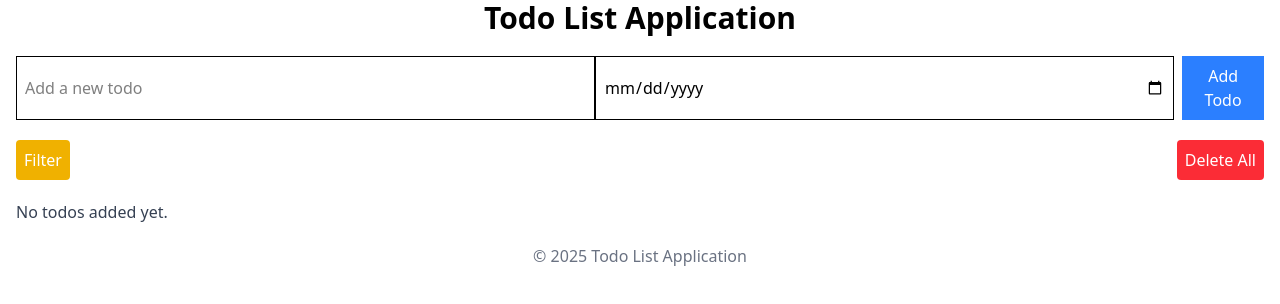
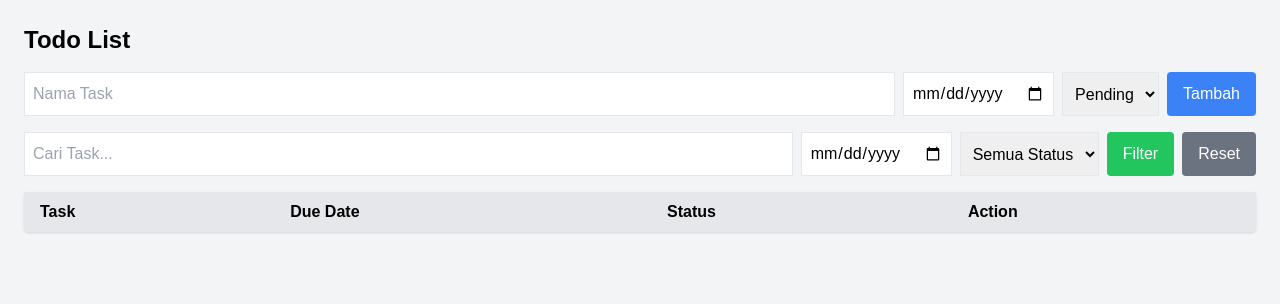
Before and after one commit to Revou-Coding-Camp/codingcamp-04-aug-25-thaliawijaya03, a plain HTML site: page index.html in a window 1280 px wide. Both pictures are taken after a click on the button "Filter". Drawn offline with nearby package versions, Linux system fonts and the light colour scheme.

Commit message:
feat: add filtering functionality for todos by date and update event listener for filter button

```diff
--- a/css/style.css
+++ b/css/style.css
@@ -0,0 +1,7 @@
+body {
+    font-family: Arial, sans-serif;
+}
+
+table th, table td {
+    text-align: left;
+}
--- a/index.html
+++ b/index.html
@@ -3,50 +3,53 @@
 <head>
     <meta charset="UTF-8">
     <meta name="viewport" content="width=device-width, initial-scale=1.0">
-    <title>Todo List Application</title>
+    <title>Todo List dengan Filter</title>
+    <link rel="stylesheet" href="css/style.css">
+    <script src="https://cdn.tailwindcss.com"></script>
+</head>
+<body class="bg-gray-100">
 
-    <!-- CSS External Link -->
-    <link rel="stylesheet" href="css/style.css">
+    <div class="container mx-auto p-6">
+        <h1 class="text-2xl font-bold mb-4">Todo List</h1>
 
-    <!-- Tailwind CSS CDN -->
-    <script src="https://cdn.jsdelivr.net/npm/@tailwindcss/browser@4"></script>
-</head>
+        <!-- Form Tambah Task -->
+        <div class="flex gap-2 mb-4">
+            <input type="text" id="task" placeholder="Nama Task" class="border p-2 flex-1">
+            <input type="date" id="dueDate" class="border p-2">
+            <select id="status" class="border p-2">
+                <option value="Pending">Pending</option>
+                <option value="Selesai">Selesai</option>
+            </select>
+            <button onclick="addTodo()" class="bg-blue-500 text-white px-4 py-2 rounded">Tambah</button>
+        </div>
 
-<body>
+        <!-- Filter -->
+        <div class="flex gap-2 mb-4">
+            <input type="text" id="filterTask" placeholder="Cari Task..." class="border p-2 flex-1">
+            <input type="date" id="filterDate" class="border p-2">
+            <select id="filterStatus" class="border p-2">
+                <option value="">Semua Status</option>
+                <option value="Pending">Pending</option>
+                <option value="Selesai">Selesai</option>
+            </select>
+            <button onclick="applyFilter()" class="bg-green-500 text-white px-4 py-2 rounded">Filter</button>
+            <button onclick="resetFilter()" class="bg-gray-500 text-white px-4 py-2 rounded">Reset</button>
+        </div>
 
-    <!-- Main Header -->
-    <header class="text-center">
-        <h1 class="text-3xl font-bold">Todo List Application</h1>
-    </header>
+        <!-- Tabel -->
+        <table class="table-auto w-full bg-white shadow rounded">
+            <thead class="bg-gray-200">
+                <tr>
+                    <th class="px-4 py-2">Task</th>
+                    <th class="px-4 py-2">Due Date</th>
+                    <th class="px-4 py-2">Status</th>
+                    <th class="px-4 py-2">Action</th>
+                </tr>
+            </thead>
+            <tbody id="todoTable"></tbody>
+        </table>
+    </div>
 
-    <!-- Main Content -->
-    <main class="px-[16px]">
-        <form>
-            <div class="flex justify-center mt-5 mb-5">
-                <input type="text" id="todo-input" placeholder="Add a new todo" class="border p-2 w-1/2">
-                <input type="date" id="date-input" class="border p-2 w-1/2">
-                <button type="button" onclick="validateForm()" class="ml-2 bg-blue-500 text-white p-2">Add Todo</button>
-            </div>
-        </form>
-
-        <!-- Action Section-->
-        <section class="flex justify-between mt-5">
-            <button id="filter-button" class="rounded-[4px] bg-yellow-500 text-white p-2">Filter</button>
-            <button type="button" onclick="clearTodos();" class="rounded-[4px] bg-red-500 text-white p-2">Delete All</button>
-        </section>
-
-        <!-- Todo List Section -->
-        <section id="todo-list" class="mt-5">
-            <p class="text-gray-700">No todos added yet.</p>
-        </section>
-    </main>
-
-    <!-- Footer Content -->
-    <footer>
-        <p class="text-center text-gray-500 mt-5">© 2025 Todo List Application</p>
-    </footer>
-
-    <!-- JavaScript External Link -->
     <script src="js/script.js"></script>
 </body>
 </html>
--- a/js/script.js
+++ b/js/script.js
@@ -1,67 +1,71 @@
 console.log("Hello, World!");
+let todos = [];
 
-// Array to store todo items
-let todoList = [];
+function addTodo() {
+    const task = document.getElementById("task").value.trim();
+    const dueDate = document.getElementById("dueDate").value;
+    const status = document.getElementById("status").value;
 
-// Validate the form inputs before adding a todo
-function validateForm() {
-    const todoText = document.getElementById('todo-input').value.trim();
-    const dueDate = document.getElementById('date-input').value;
-
-    if (todoText === '' || dueDate === '') {
-        alert('Please enter a todo item and a due date.');
-    } else {
-        addTodo(todoText, dueDate);
-
-        // Clear the input fields
-        document.getElementById('todo-input').value = '';
-        document.getElementById('date-input').value = '';
-    }
-}
-
-// Add a new todo to the list
-function addTodo(task, date) {
-    const todoItem = {
-        task: task,
-        date: date
-    };
-    todoList.push(todoItem);
-    displayTodos();
-    console.log('Todo added:', todoList);
-}
-
-// Display the todo list
-function displayTodos() {
-    const todoContainer = document.getElementById('todo-list');
-    todoContainer.innerHTML = ''; // Clear existing todos
-
-    if (todoList.length === 0) {
-        todoContainer.innerHTML = '<p class="text-gray-700">No todos added yet.</p>';
+    if (!task || !dueDate) {
+        alert("Isi task dan due date!");
         return;
     }
 
-    todoList.forEach((item, index) => {
-        const listItem = document.createElement('div');
-        listItem.classList.add('flex', 'justify-between', 'items-center', 'p-2', 'border-b');
+    todos.push({ task, dueDate, status });
+    displayTodos();
+    clearForm();
+}
 
-        listItem.innerHTML = `
-            <li class="todo-item">
-                <span class="text-gray-700 text-xl">${item.task} - (${item.date})</span>
-                <button class="delete-btn bg-red-500 text-white px-2 rounded" onclick="deleteTodo(${index})">Delete</button>
-            </li>
+function deleteTodo(index) {
+    todos.splice(index, 1);
+    displayTodos();
+}
+
+function displayTodos(list = todos) {
+    const table = document.getElementById("todoTable");
+    table.innerHTML = "";
+
+    list.forEach((todo, index) => {
+        table.innerHTML += `
+            <tr class="border-b">
+                <td class="px-4 py-2">${todo.task}</td>
+                <td class="px-4 py-2">${todo.dueDate}</td>
+                <td class="px-4 py-2">${todo.status}</td>
+                <td class="px-4 py-2">
+                    <button onclick="deleteTodo(${index})" class="bg-red-500 text-white px-2 py-1 rounded">Hapus</button>
+                </td>
+            </tr>
         `;
-        todoContainer.appendChild(listItem);
     });
 }
 
-function clearTodos(){
-    todoList = [];
-    displayTodos();
-    console.log('Todos list cleared:');
+function clearForm() {
+    document.getElementById("task").value = "";
+    document.getElementById("dueDate").value = "";
+    document.getElementById("status").value = "Pending";
 }
 
-// Delete a todo item
-function deleteTodo(index) {
-    todoList.splice(index, 1);
+// Filter function
+function applyFilter() {
+    const filterTask = document.getElementById("filterTask").value.toLowerCase();
+    const filterDate = document.getElementById("filterDate").value;
+    const filterStatus = document.getElementById("filterStatus").value;
+
+    const filtered = todos.filter(todo => {
+        const matchTask = todo.task.toLowerCase().includes(filterTask);
+        const matchDate = filterDate ? todo.dueDate === filterDate : true;
+        const matchStatus = filterStatus ? todo.status === filterStatus : true;
+
+        return matchTask && matchDate && matchStatus;
+    });
+
+    displayTodos(filtered);
+}
+
+// Reset filter
+function resetFilter() {
+    document.getElementById("filterTask").value = "";
+    document.getElementById("filterDate").value = "";
+    document.getElementById("filterStatus").value = "";
     displayTodos();
 }
```
